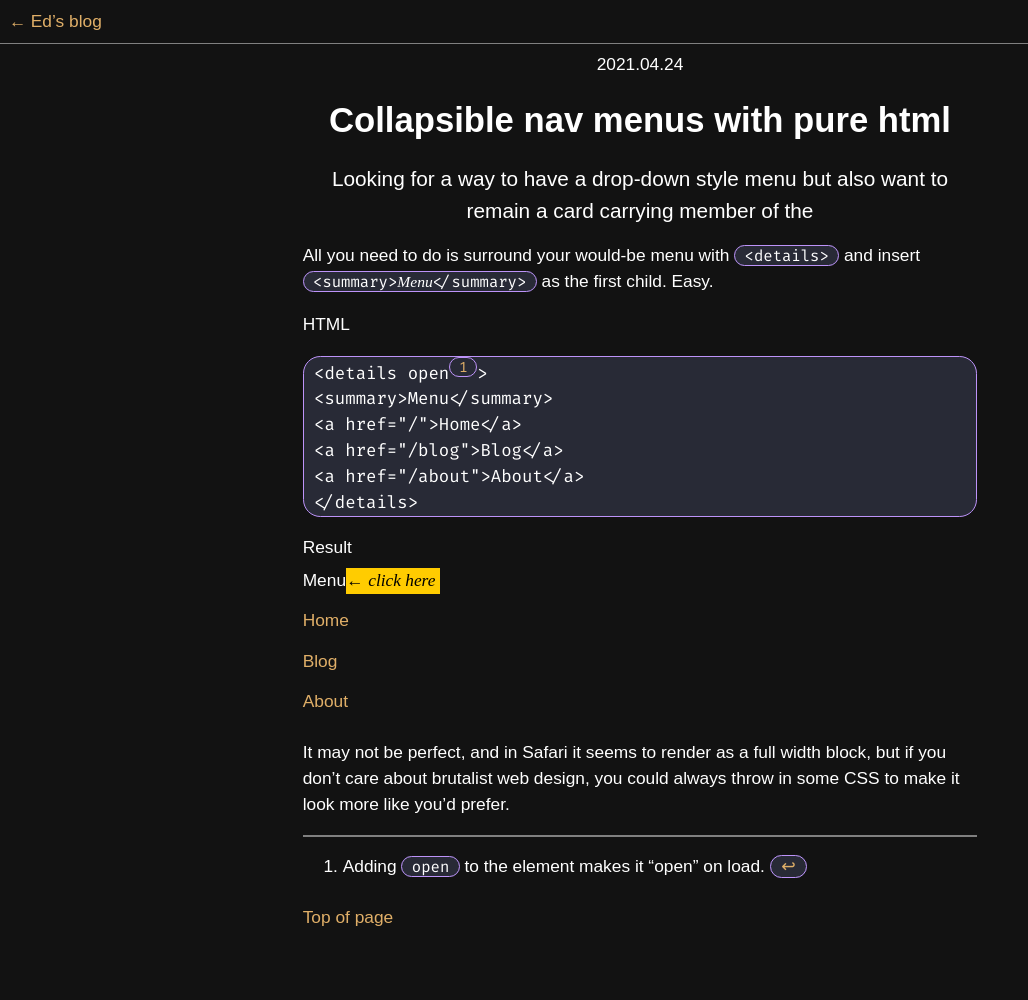
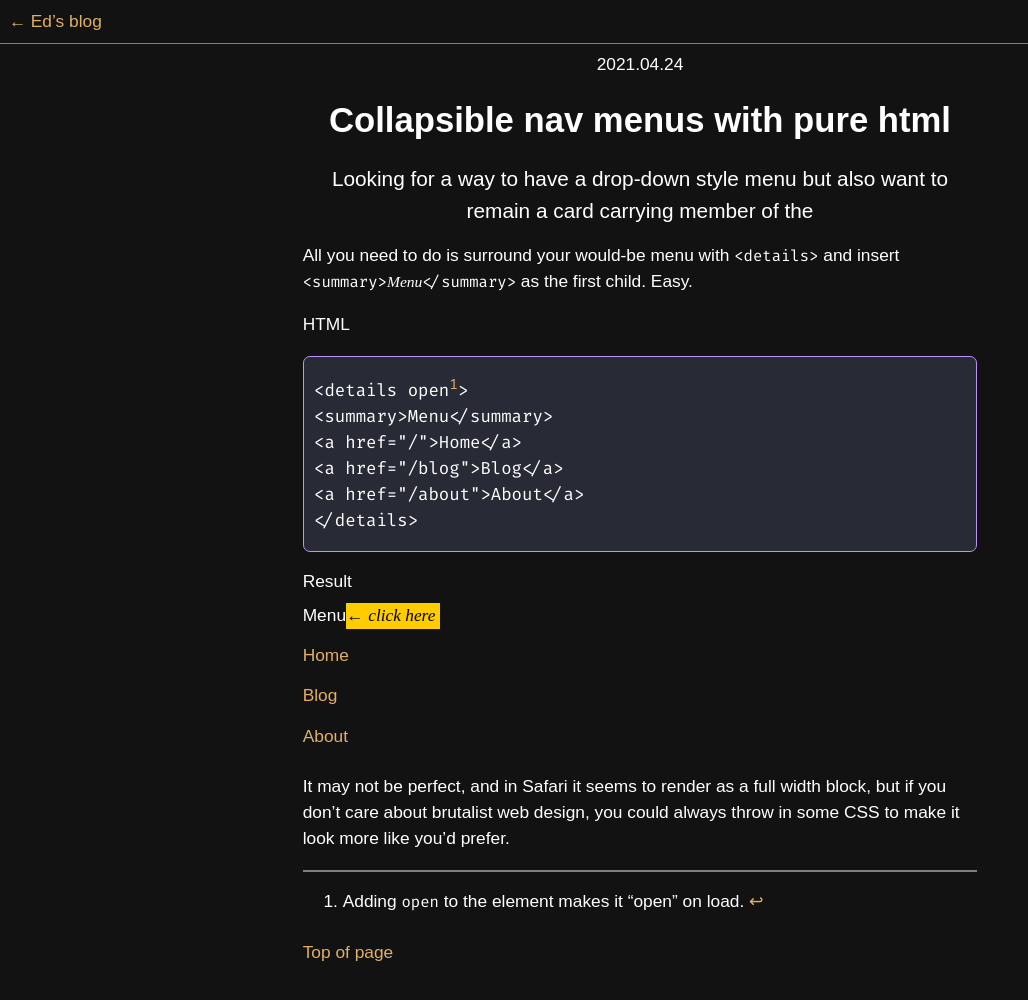
Before and after one commit to edbritton/edbritton.github.io, a Jekyll site: the page built from blog/_posts/2021-04-24-collapsible-nav-menus-with-pure-HTML.md, in a window 1280 px wide and 1007 px high. Shown: the top 1000 px of the window, without its empty margins (0-1028 px from the left). Built offline with Jekyll 4.4.1, drawn with Linux system fonts in a browser that asks for light colours; nearby versions of some CDN libraries; our own code applies the rules of GitHub Pages for plain Markdown files.

Commit message:
Improving the code colours a little

```diff
--- a/assets/css/styles.scss
+++ b/assets/css/styles.scss
@@ -50,13 +50,13 @@ body {
 
 i, cite, em, var, address, dfn { font-family: ui-serif, serif }
 
-tt, code, kbd, samp, pre, xmp, plaintext, listing {
+tt, code, kbd, samp, pre, xmp, plaintext, listing { font-family: 'Fira Code', ui-monospace, monospace }
+
+pre {
   background: #282A36;
   border: thin solid #BD93F9;
-  border-radius: 1em;
-  font-family: 'Fira Code', ui-monospace, monospace;
-  padding-left: 1ch;
-  padding-right: 1ch;
+  border-radius: 0.4em;
+  padding: 1em 1ch;
 }
 
 p:not([align="center"]) { -webkit-hyphens: auto }
```
